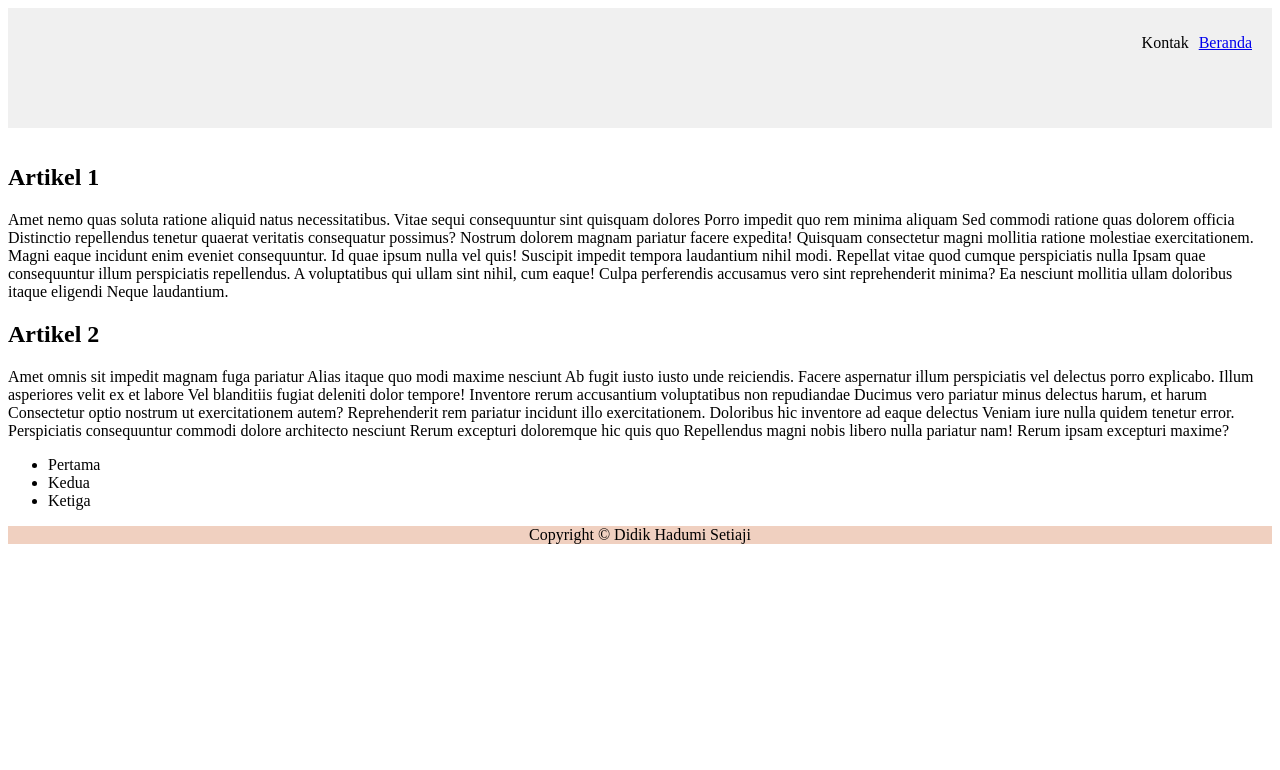
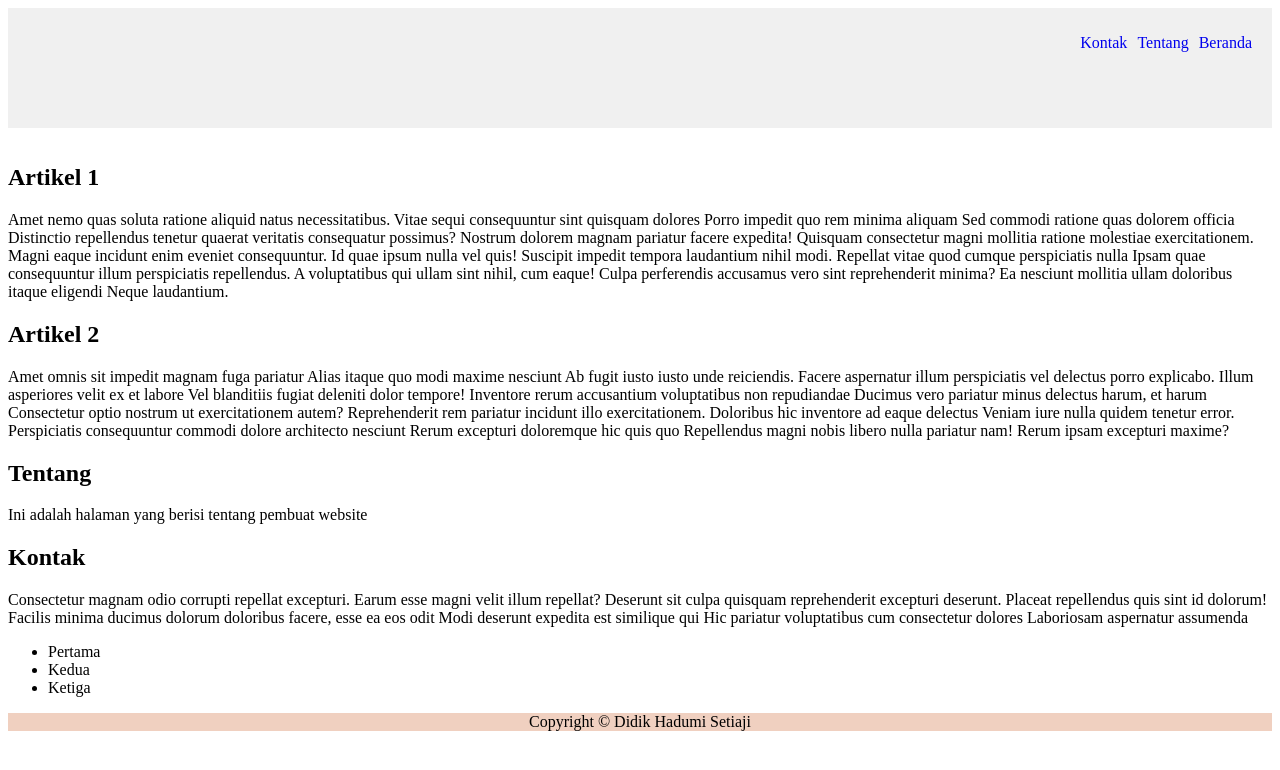
Before and after one commit to DXH30/dicoding_web, a plain HTML site: page index.html in a window 1280 px wide. Drawn offline with Linux system fonts and the light colour scheme.

Commit message:
Update html

```diff
--- a/index.html
+++ b/index.html
@@ -8,8 +8,8 @@
             <nav>
                 <ul class="navbar">
                     <li class="nav-item"><a href="#beranda">Beranda</a></li>
-                    <li class="nav-item"><a href="#tentang"></a></li>
-                    <li class="nav-item">Kontak</li>
+                    <li class="nav-item"><a href="#tentang">Tentang</a></li>
+                    <li class="nav-item"><a href="#kontak">Kontak</a></li>
                 </ul>
             </nav>
         </header>
@@ -22,6 +22,14 @@
                 <article>
                     <h2>Artikel 2</h2>
                     <p>Amet omnis sit impedit magnam fuga pariatur Alias itaque quo modi maxime nesciunt Ab fugit iusto iusto unde reiciendis. Facere aspernatur illum perspiciatis vel delectus porro explicabo. Illum asperiores velit ex et labore Vel blanditiis fugiat deleniti dolor tempore! Inventore rerum accusantium voluptatibus non repudiandae Ducimus vero pariatur minus delectus harum, et harum Consectetur optio nostrum ut exercitationem autem? Reprehenderit rem pariatur incidunt illo exercitationem. Doloribus hic inventore ad eaque delectus Veniam iure nulla quidem tenetur error. Perspiciatis consequuntur commodi dolore architecto nesciunt Rerum excepturi doloremque hic quis quo Repellendus magni nobis libero nulla pariatur nam! Rerum ipsam excepturi maxime?</p>
+                </article>
+                <article id="tentang">
+                    <h2>Tentang</h2>
+                    <p>Ini adalah halaman yang berisi tentang pembuat website</p>
+                </article>
+                <article id="kontak">
+                    <h2>Kontak</h2>
+                    <p>Consectetur magnam odio corrupti repellat excepturi. Earum esse magni velit illum repellat? Deserunt sit culpa quisquam reprehenderit excepturi deserunt. Placeat repellendus quis sint id dolorum! Facilis minima ducimus dolorum doloribus facere, esse ea eos odit Modi deserunt expedita est similique qui Hic pariatur voluptatibus cum consectetur dolores Laboriosam aspernatur assumenda</p>
                 </article>
             </div>
             <aside>
--- a/style.css
+++ b/style.css
@@ -4,11 +4,19 @@ header>nav {
     height: 100px;
 }
 
+li.nav-item>a {
+    text-decoration: none;
+}
+
+li.nav-item>a:hover {
+    color: #00ff0e;
+}
+
 #content {
     float: right;
 }
 
-.nav-item {
+li.nav-item {
     float: right;
     margin-right: 10px;
     list-style: none;
```
